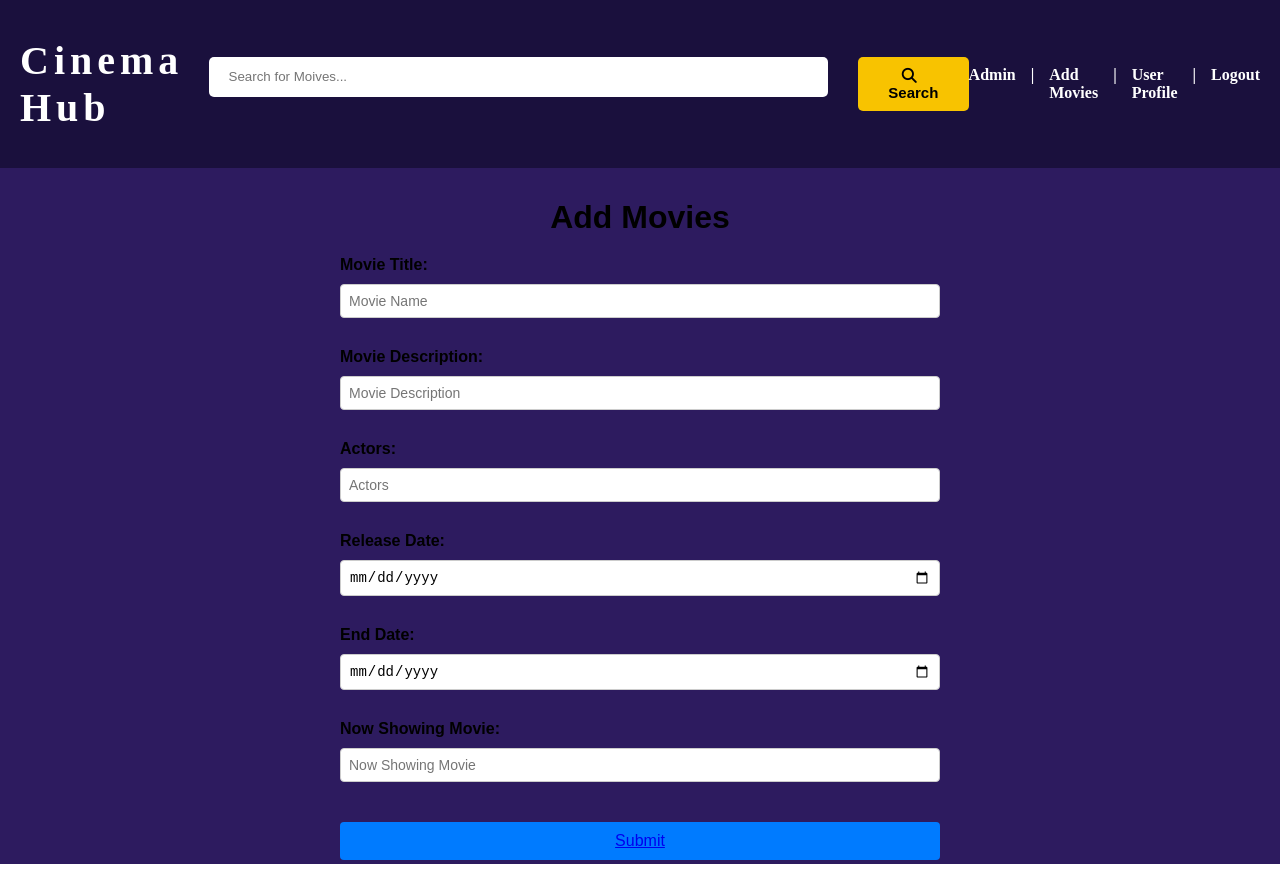
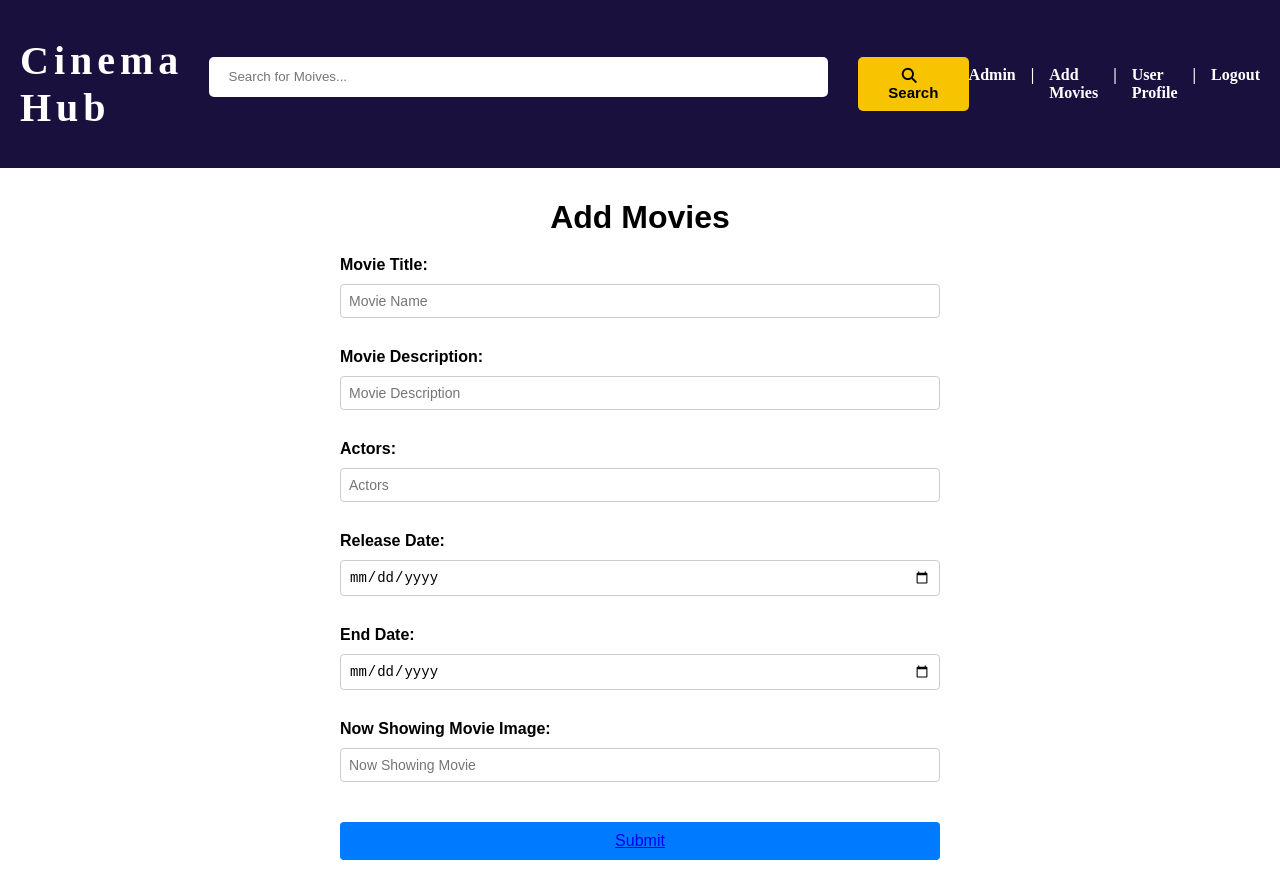
Before and after one commit to DulanWirajith/asdf, a React (Vite) app in the folder cinemabookingsystem-fe/: page /addmovies in a window 1280 px wide. Built offline with nearby package versions, Linux system fonts and the light colour scheme; no server answers.

Commit message:
Add moview page styles

```diff
--- a/cinemabookingsystem-fe/src/Components/AddMoviesPage.jsx
+++ b/cinemabookingsystem-fe/src/Components/AddMoviesPage.jsx
@@ -106,7 +106,7 @@ export default function AddMoviesPage() {
               />
             </div>
             <div className={styles.formgroup}>
-              <label htmlFor="nowShowing">Now Showing Movie:</label>
+              <label htmlFor="nowShowing">Now Showing Movie Image:</label>
               <input
                 id="nowShowing"
                 className={styles.input}
--- a/cinemabookingsystem-fe/src/Components/addmoviespage.module.css
+++ b/cinemabookingsystem-fe/src/Components/addmoviespage.module.css
@@ -1,5 +1,5 @@
 .innerContainer {
-  background-color: #2d1b5f;
+  background-color: #fff;
   height: 87vh;
 }
 
```
